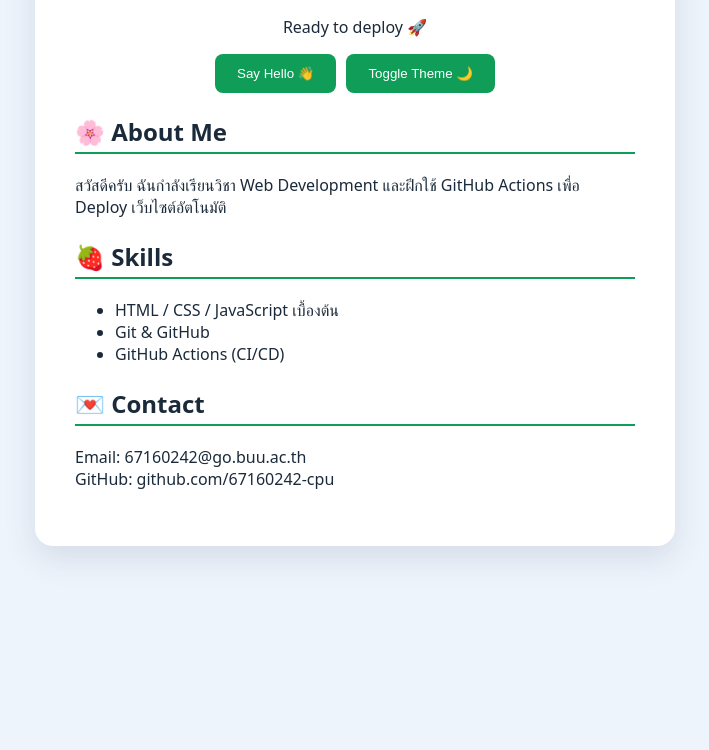
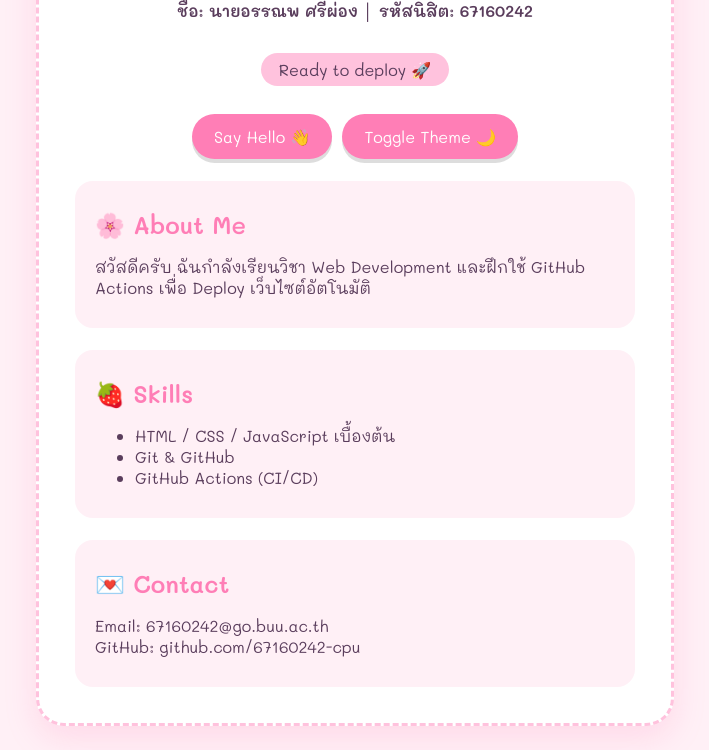
Before and after one commit to 67160242-cpu/Web-app-67160242, a plain HTML site: page index.html in a window 1280 px wide. Shown: the part 212-962 px from the top of the page, without its empty margins (285-994 px from the left). Before the commit the page ends 800 px from the top, so only its background shows below. Drawn offline with Linux system fonts and the light colour scheme.

Commit message:
Update style.css

```diff
--- a/style.css
+++ b/style.css
@@ -1,12 +1,21 @@
-:root { --bg: #eef4fb; --card: #ffffff; --text: #1b2a3a; --btn: #0f9d58; }
-body.dark { --bg: #121a24; --card: #1d2733; --text: #e8eef5; --btn: #f4b400; }
-body { font-family: system-ui, sans-serif; background: var(--bg); color: var(--text);
-       margin: 0; min-height: 100vh; display: grid; place-items: center; transition: background .3s; }
-.card { background: var(--card); padding: 40px; border-radius: 18px; max-width: 560px;
-        box-shadow: 0 12px 32px #1e3a5f20; text-align: center; margin: 24px; }
-section { margin-top: 22px; text-align: left; }
-h2 { border-bottom: 2px solid var(--btn); padding-bottom: 4px; }
-.actions { display: flex; gap: 10px; justify-content: center; flex-wrap: wrap; }
-button { background: var(--btn); color: white; border: 0;
-         padding: 12px 22px; border-radius: 8px; cursor: pointer; }
-body.dark button { color: #121a24; }
+:root { --bg: #fff0f6; --card: #ffffff; --text: #5a3d5c; --btn: #ff7eb6; --accent: #ffc2dd; }
+body.dark { --bg: #2b2342; --card: #3a2f5b; --text: #f5e9ff; --btn: #b39cff; --accent: #5b4a8a; }
+body { font-family: 'Mali', system-ui, sans-serif; background: var(--bg); color: var(--text);
+       margin: 0; min-height: 100vh; display: grid; place-items: center; transition: background .4s, color .4s; }
+.card { background: var(--card); padding: 36px; border-radius: 28px; max-width: 560px;
+        border: 3px dashed var(--accent); box-shadow: 0 12px 32px #ff7eb633;
+        text-align: center; margin: 24px; transition: background .4s; }
+.mascot { font-size: 64px; animation: bounce 2s ease-in-out infinite; }
+@keyframes bounce { 0%,100% { transform: translateY(0); } 50% { transform: translateY(-10px); } }
+h1 { margin: 8px 0; color: var(--btn); }
+.name { font-weight: 600; }
+#status { background: var(--accent); border-radius: 999px; display: inline-block; padding: 6px 18px; }
+section { margin-top: 22px; text-align: left; background: var(--bg); border-radius: 18px; padding: 8px 20px 14px; }
+h2 { color: var(--btn); margin-bottom: 6px; }
+.actions { display: flex; gap: 10px; justify-content: center; flex-wrap: wrap; margin-top: 12px; }
+button { background: var(--btn); color: white; border: 0; font-family: inherit; font-size: 16px;
+         padding: 12px 22px; border-radius: 999px; cursor: pointer; box-shadow: 0 4px 0 #0002;
+         transition: transform .15s; }
+button:hover { transform: scale(1.08) rotate(-2deg); }
+button:active { transform: translateY(3px); box-shadow: none; }
+body.dark button { color: #2b2342; }
```
